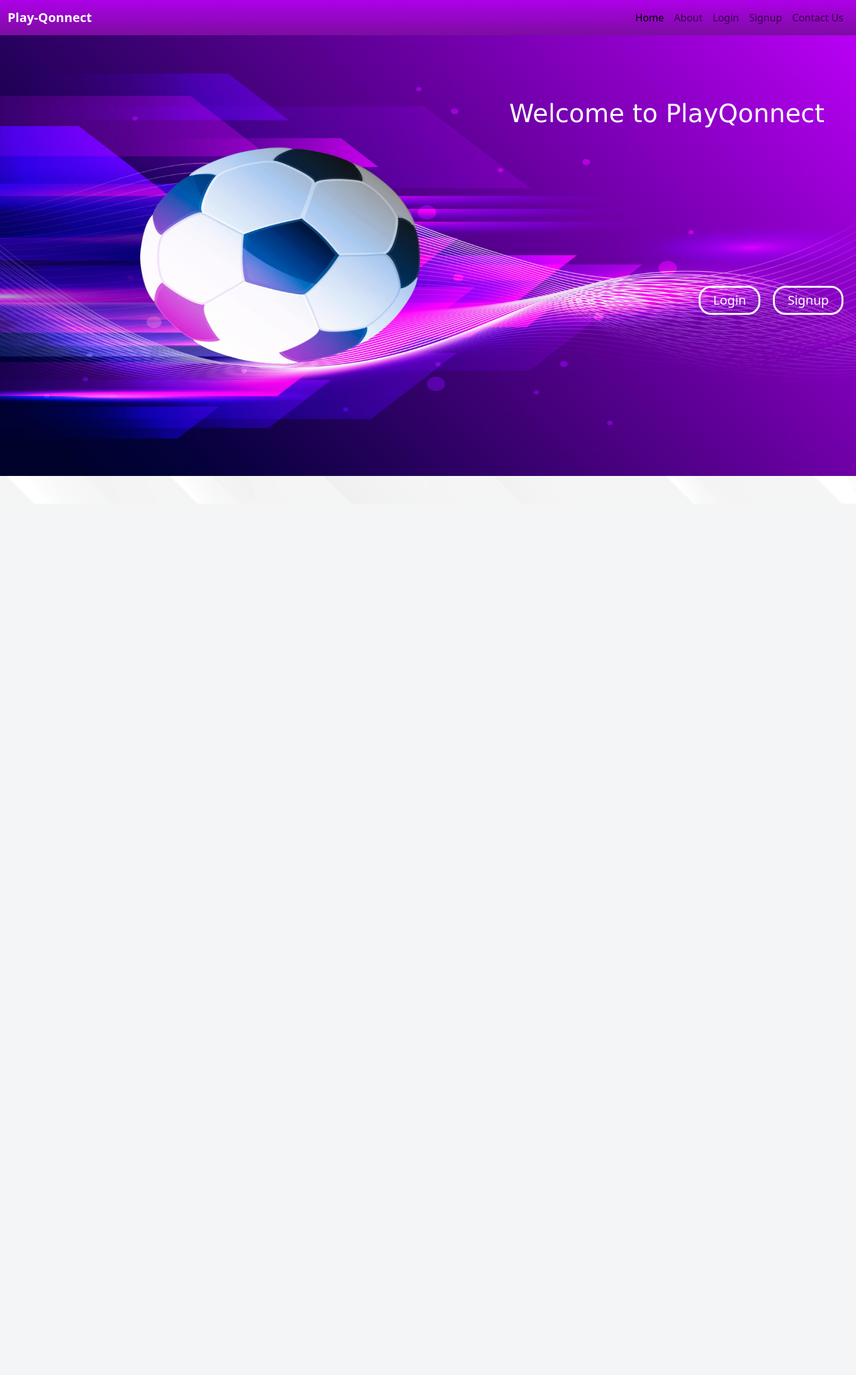
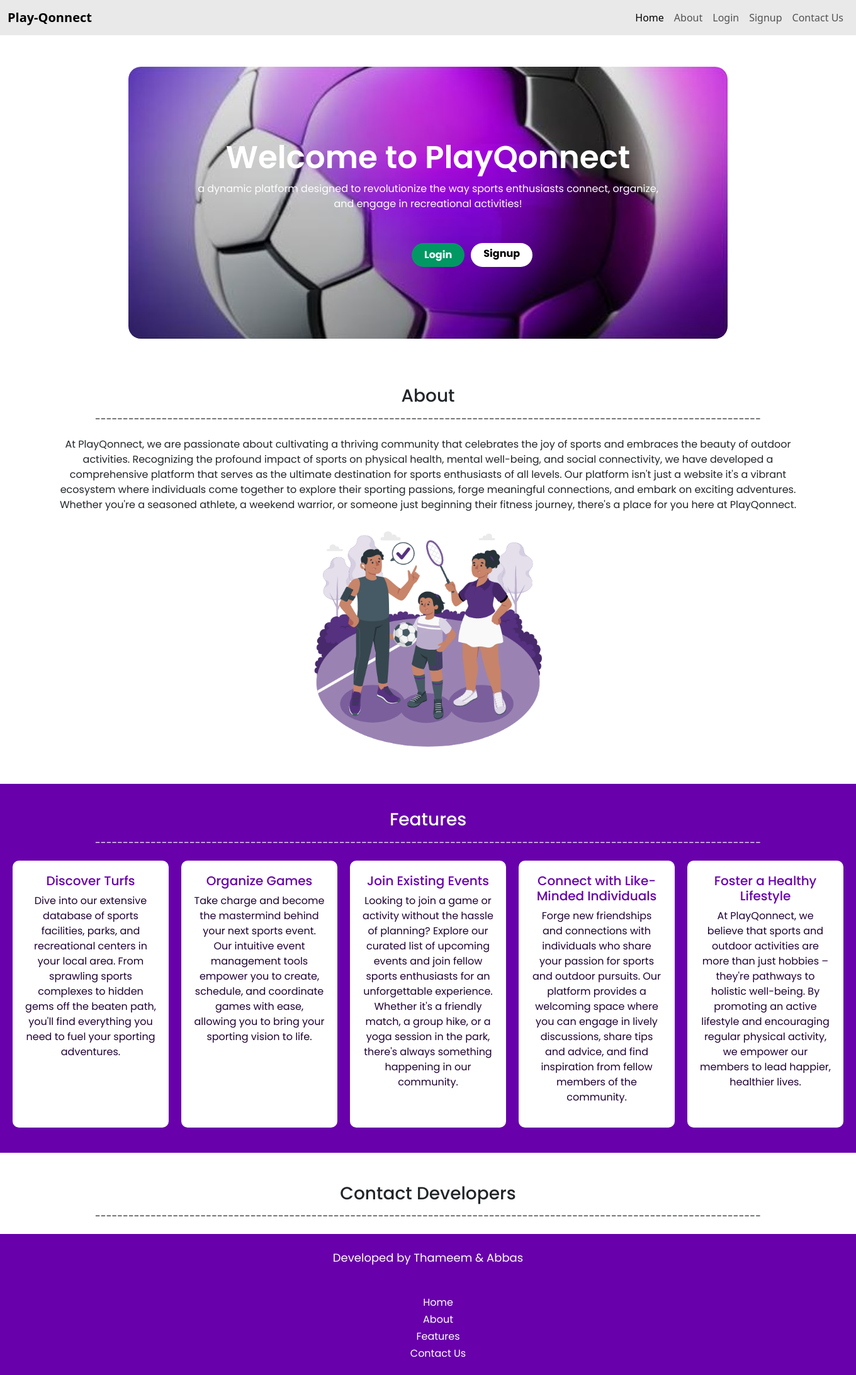
Before and after one commit to Thameem-20/DBMS-project, a Flask app: page / in a window 1360 px wide. Shown: the whole page at 63% size. Before the commit the page ends 756 px from the top, so only its background shows below. Run offline with Flask 3, Linux system fonts and the light colour scheme.

Commit message:
made landing page beautiful

```diff
--- a/static/css/style.css
+++ b/static/css/style.css
@@ -1,48 +1,73 @@
-body {
-  background-image: url("../img/17580.jpg");
-  background-repeat: no-repeat;
-  background-size: cover;
-}
-
 .navbar-nav {
   margin-left: auto;
 }
 .open {
-  height: 700px;
-  background-image: url("../img/5685407.jpg");
-  background-repeat: no-repeat;
-  background-size: cover;
+  background-image: url("../img/snapedit_1708180367495.jpg");
   background-size: 100% 100%;
+  margin-top: 20px;
+  border-radius: 20px;
+  width: 70%;
+  margin: 50px auto;
+  height: 80%;
 }
 
 .mainheading {
-  font-family: "Lucida Sans", "Lucida Sans Regular", "Lucida Grande",
-    "Lucida Sans Unicode", Geneva, Verdana, sans-serif;
+  font-family: "Poppins", sans-serif;
+  font-weight: 600;
+  font-style: normal;
+  font-size: 50px;
   color: white;
-  text-align: right;
-  margin-right: 50px;
-  padding-top: 100px;
+  text-align: center;
+  align-items: center;
+  padding-top: 12%;
 }
-.loginbtn {
-  border: 3px solid rgb(255, 255, 255);
+.mainpara {
+  text-align: center;
+  font-family: "Poppins", sans-serif;
+  color: white;
+  width: 80%;
+  margin: 0 auto;
+}
+
+.loginbtn1 {
   border-radius: 20px;
-  padding: 5px 20px;
-  font-size: 20px;
+  font-family: "Poppins", sans-serif;
+  font-weight: bold;
+  padding: 7px 20px;
   text-decoration: none;
   color: rgb(255, 255, 255);
+  background-color: #019863;
+  margin-left: -50px;
+}
+
+.loginbtn2 {
+  border-radius: 20px;
+  font-family: "Poppins", sans-serif;
+  padding: 5px 20px;
+  font-weight: bold;
+  text-decoration: none;
+  color: rgb(0, 0, 0);
+  background-color: white;
   margin: 0 10px;
 }
-.loginbtn:hover {
-  background-color: rgb(111, 0, 255);
-  color: white;
+
+.loginbtn1:hover {
+  background-color: rgb(255, 255, 255);
+  color: #019863;
 }
+.loginbtn2:hover {
+  background-color: rgb(0, 0, 0);
+  color: #ffffff;
+}
+
 .submit {
   border: 2px solid black;
 }
 .cont1 {
   width: 100px;
-  margin-left: 1100px;
-  margin-top: 250px;
+  margin-left: 500px;
+  padding-top: 50px;
+  padding-bottom: 12%;
   display: flex;
 }
 .turftab {
@@ -55,6 +80,7 @@ body {
 }
 .parent {
   background-image: linear-gradient(rgb(85, 0, 134), rgb(35, 0, 81));
+  border-radius: 10px;
   width: 30%;
   margin: auto auto;
   display: flex;
@@ -93,3 +119,72 @@ body {
   border-radius: 5px;
   font-weight: 500;
 }
+
+.about {
+  font-family: "Poppins", sans-serif;
+  width: 90%;
+  margin: 0 auto;
+  text-align: center;
+}
+.aboutimg {
+  height: 30%;
+  width: 30%;
+}
+.features {
+  text-align: center;
+  font-family: "Poppins", sans-serif;
+  background-color: #6800ab;
+  padding: 40px 20px;
+  color: white;
+}
+.feabox {
+  background-color: white;
+  color: #1f0034;
+  width: 60%;
+  border-radius: 10px;
+  margin: 0 auto;
+  padding: 20px;
+  font-family: "Poppins", sans-serif;
+}
+.feahead {
+  color: #6800ab;
+  font-family: "Poppins", sans-serif;
+}
+.feahead:hover {
+  color: white;
+}
+.feabox:hover {
+  background-color: #220039;
+  color: white;
+}
+.feaflex {
+  display: flex;
+  column-gap: 10px;
+}
+
+.contact {
+  text-align: center;
+  font-family: "Poppins", sans-serif;
+}
+
+.footer {
+  text-align: center;
+  background-color: #6800ab;
+  color: #ffffff;
+  height: 14rem;
+  padding-top: 1.5rem;
+  font-size: 18px;
+  font-family: "Poppins", sans-serif;
+}
+.footerlist {
+  text-decoration: none;
+  list-style: none;
+}
+.link {
+  color: white;
+  text-decoration: none;
+  font-size: 16px;
+}
+a:hover {
+  color: black;
+}
--- a/templates/index.html
+++ b/templates/index.html
@@ -2,12 +2,12 @@
 body %}
 
 <nav
-  style="background-image: linear-gradient(180deg, #ad00e8, #7c0da1)"
+  style="background-image: linear-gradient(180deg, #e9e9e9, #e9e9e9)"
   class="navbar navbar-expand-lg bg-body-tertiary"
 >
   <div class="container-fluid">
     <a
-      style="color: white !important; font-weight: bold"
+      style="color: rgb(0, 0, 0) !important; font-weight: bold"
       class="navbar-brand"
       href="#"
       >Play-Qonnect</a
@@ -29,7 +29,7 @@ body %}
           <a class="nav-link active" aria-current="page" href="#">Home</a>
         </li>
         <li class="nav-item">
-          <a class="nav-link" href="#">About</a>
+          <a class="nav-link" href="#about">About</a>
         </li>
         <li class="nav-item">
           <a class="nav-link" href="#">Login</a>
@@ -38,7 +38,7 @@ body %}
           <a class="nav-link" href="#">Signup</a>
         </li>
         <li class="nav-item">
-          <a class="nav-link" href="#">Contact Us</a>
+          <a class="nav-link" href="#contact">Contact Us</a>
         </li>
       </ul>
     </div>
@@ -46,10 +46,114 @@ body %}
 </nav>
 <div class="open">
   <h1 class="mainheading">Welcome to PlayQonnect</h1>
+  <p class="mainpara">
+    a dynamic platform designed to revolutionize the way sports enthusiasts
+    connect, organize, and engage in recreational activities!
+  </p>
   <div class="cont1">
-    <a class="loginbtn" class="btn2" href="{{url_for('login')}}">Login</a>
-    <a class="loginbtn" href="{{url_for('register')}}">Signup</a>
+    <a class="loginbtn1" href="{{url_for('login')}}">Login</a>
+    <a class="loginbtn2" href="{{url_for('register')}}">Signup</a>
   </div>
 </div>
+<br />
+<div class="about" id="about">
+  <h3>About</h3>
+  <p>
+    ------------------------------------------------------------------------------------------------------------------------
+  </p>
+  <p>
+    At PlayQonnect, we are passionate about cultivating a thriving community
+    that celebrates the joy of sports and embraces the beauty of outdoor
+    activities. Recognizing the profound impact of sports on physical health,
+    mental well-being, and social connectivity, we have developed a
+    comprehensive platform that serves as the ultimate destination for sports
+    enthusiasts of all levels. Our platform isn't just a website it's a vibrant
+    ecosystem where individuals come together to explore their sporting
+    passions, forge meaningful connections, and embark on exciting adventures.
+    Whether you're a seasoned athlete, a weekend warrior, or someone just
+    beginning their fitness journey, there's a place for you here at
+    PlayQonnect.
+  </p>
+  <img class="aboutimg" src="../static/img/Sport family.gif" alt="" />
+</div>
+<br />
+<br />
+
+<div id="features" class="features">
+  <h3>Features</h3>
+  <p>
+    ------------------------------------------------------------------------------------------------------------------------
+  </p>
+  <div class="feaflex">
+    <div class="feabox">
+      <h5 class="feahead">Discover Turfs</h5>
+      <p>
+        Dive into our extensive database of sports facilities, parks, and
+        recreational centers in your local area. From sprawling sports complexes
+        to hidden gems off the beaten path, you'll find everything you need to
+        fuel your sporting adventures.
+      </p>
+    </div>
+    <br />
+    <div class="feabox">
+      <h5 class="feahead">Organize Games</h5>
+      <p>
+        Take charge and become the mastermind behind your next sports event. Our
+        intuitive event management tools empower you to create, schedule, and
+        coordinate games with ease, allowing you to bring your sporting vision
+        to life.
+      </p>
+    </div>
+    <br />
+    <div class="feabox">
+      <h5 class="feahead">Join Existing Events</h5>
+      <p>
+        Looking to join a game or activity without the hassle of planning?
+        Explore our curated list of upcoming events and join fellow sports
+        enthusiasts for an unforgettable experience. Whether it's a friendly
+        match, a group hike, or a yoga session in the park, there's always
+        something happening in our community.
+      </p>
+    </div>
+    <br />
+    <div class="feabox">
+      <h5 class="feahead">Connect with Like-Minded Individuals</h5>
+      <p>
+        Forge new friendships and connections with individuals who share your
+        passion for sports and outdoor pursuits. Our platform provides a
+        welcoming space where you can engage in lively discussions, share tips
+        and advice, and find inspiration from fellow members of the community.
+      </p>
+    </div>
+    <br />
+    <div class="feabox">
+      <h5 class="feahead">Foster a Healthy Lifestyle</h5>
+      <p>
+        At PlayQonnect, we believe that sports and outdoor activities are more
+        than just hobbies – they're pathways to holistic well-being. By
+        promoting an active lifestyle and encouraging regular physical activity,
+        we empower our members to lead happier, healthier lives.
+      </p>
+    </div>
+  </div>
+</div>
+<br />
+<br />
+<div class="contact" id="contact">
+  <h3>Contact Developers</h3>
+  <p>
+    ------------------------------------------------------------------------------------------------------------------------
+  </p>
+</div>
+<footer class="footer">
+  <p class="footerp">Developed by <span>Thameem & Abbas</span></p>
+  <br />
+  <ul class="footerlist">
+    <li><a class="link" href="#">Home</a></li>
+    <li><a class="link" href="#about">About</a></li>
+    <li><a class="link" href="#features">Features</a></li>
+    <li><a class="link" href="#contact">Contact Us</a></li>
+  </ul>
+</footer>
 
 {% endblock body %}
--- a/templates/layout.html
+++ b/templates/layout.html
@@ -6,6 +6,9 @@
     <link rel="stylesheet" href="{{url_for('static',filename='css/style.css')}}">
     <link rel="stylesheet" href="https://maxcdn.bootstrapcdn.com/font-awesome/4.7.0/css/font-awesome.min.css">
     <link href="https://cdn.jsdelivr.net/npm/bootstrap@5.3.2/dist/css/bootstrap.min.css" rel="stylesheet" integrity="sha384-T3c6CoIi6uLrA9TneNEoa7RxnatzjcDSCmG1MXxSR1GAsXEV/Dwwykc2MPK8M2HN" crossorigin="anonymous">
+    <link rel="preconnect" href="https://fonts.googleapis.com">
+<link rel="preconnect" href="https://fonts.gstatic.com" crossorigin>
+<link href="https://fonts.googleapis.com/css2?family=Poppins:ital,wght@0,100;0,200;0,300;0,400;0,500;0,600;0,700;0,800;0,900;1,100;1,200;1,300;1,400;1,500;1,600;1,700;1,800;1,900&display=swap" rel="stylesheet">
     <title>{% block title %}  {% endblock title %}</title>
 </head>
 <body>
```
Also changed, not shown: static/img/Sport family.gif (added), static/img/snapedit_1708180367495.jpg (added).
